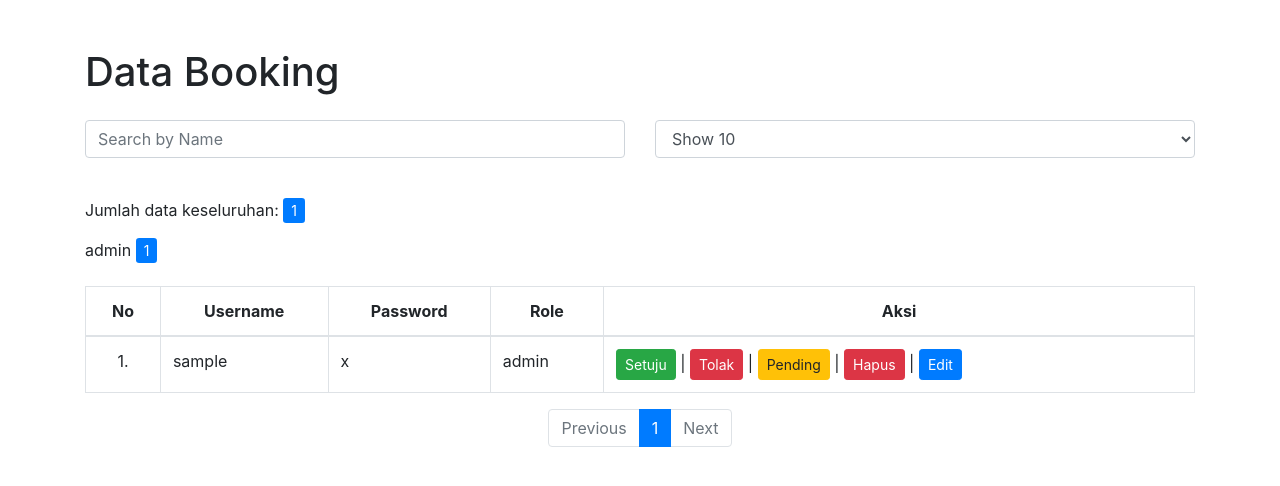
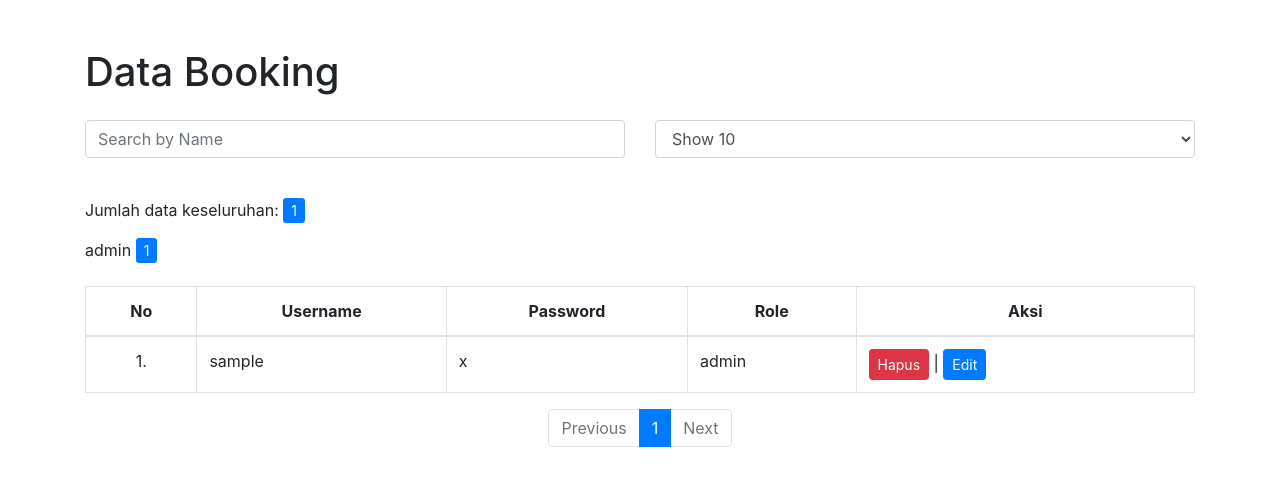
Before and after one commit to nusaniz/iuran, a PHP site: page /app/admin.php in a window 1280 px wide. Shown: the top 486 px of the page. Run offline with PHP 8.4, Linux system fonts and the light colour scheme; tables that the repository leaves empty or names only in its code hold one stand-in row (values such as "Sample post").

Commit message:
hapus beberapa tombol aksi

```diff
--- a/app/fetch_data.php
+++ b/app/fetch_data.php
@@ -71,7 +71,8 @@ if ($result->num_rows > 0) {
         // echo "<td>" . $row["tanggal_penjemputan"] . "</td>";
         // echo "<td>" . $row["email"] . "</td>";
         // echo "<td>" . $row["status"] . "</td>";
-        echo "<td> <a href='approve_booking.php?id=" . $row["user_id"] . "' class='btn btn-success btn-sm'>Setuju</a> | <a href='reject_booking.php?id=" . $row["user_id"] . "' class='btn btn-danger btn-sm'>Tolak</a> | <a href='pending_booking.php?id=" . $row["user_id"] . "' class='btn btn-warning btn-sm'>Pending</a> | <a href='delete_booking.php?id=" . $row["user_id"] . "' class='btn btn-danger btn-sm'>Hapus</a> | <a href='index.php?page=edituser&&id=" . $row["user_id"] . "' class='btn btn-primary btn-sm'> Edit</a></td>";
+        // echo "<td> <a href='approve_booking.php?id=" . $row["user_id"] . "' class='btn btn-success btn-sm'>Setuju</a> | <a href='reject_booking.php?id=" . $row["user_id"] . "' class='btn btn-danger btn-sm'>Tolak</a> | <a href='pending_booking.php?id=" . $row["user_id"] . "' class='btn btn-warning btn-sm'>Pending</a> | <a href='delete_booking.php?id=" . $row["user_id"] . "' class='btn btn-danger btn-sm'>Hapus</a> | <a href='index.php?page=edituser&&id=" . $row["user_id"] . "' class='btn btn-primary btn-sm'> Edit</a></td>";
+        echo "<td> <a href='delete_booking.php?id=" . $row["user_id"] . "' class='btn btn-danger btn-sm'>Hapus</a> | <a href='index.php?page=edituser&&id=" . $row["user_id"] . "' class='btn btn-primary btn-sm'> Edit</a></td>";
         echo "</tr>";
     }
 } else {
```
